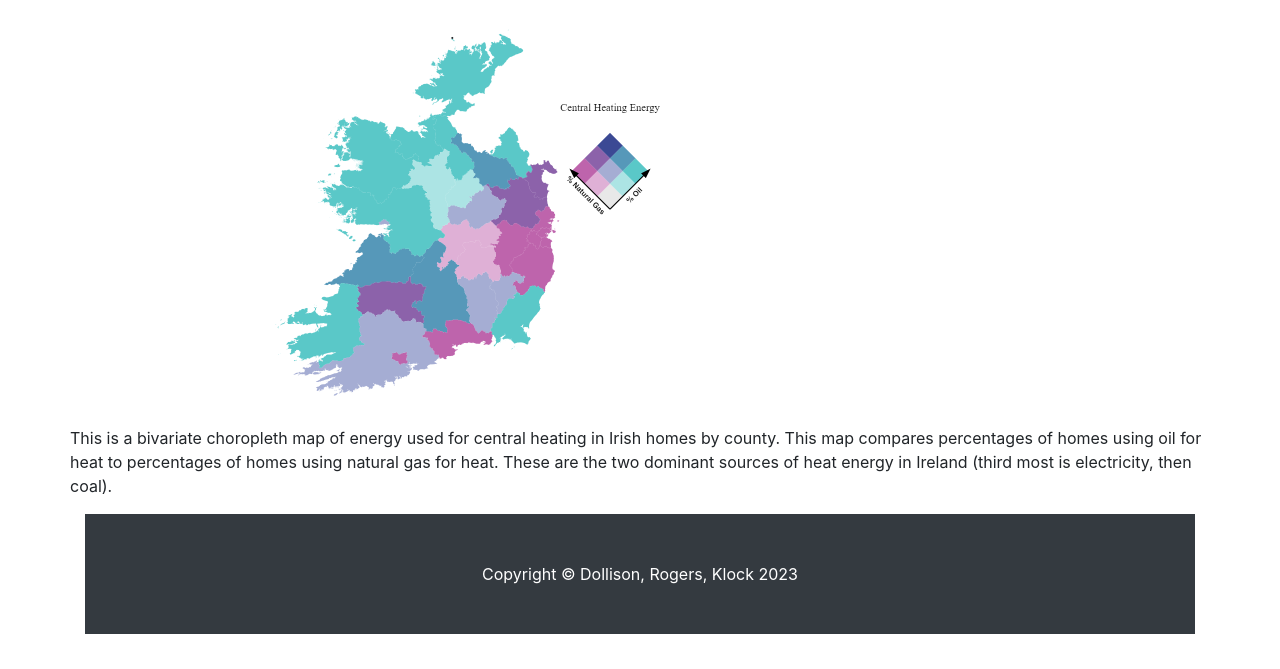
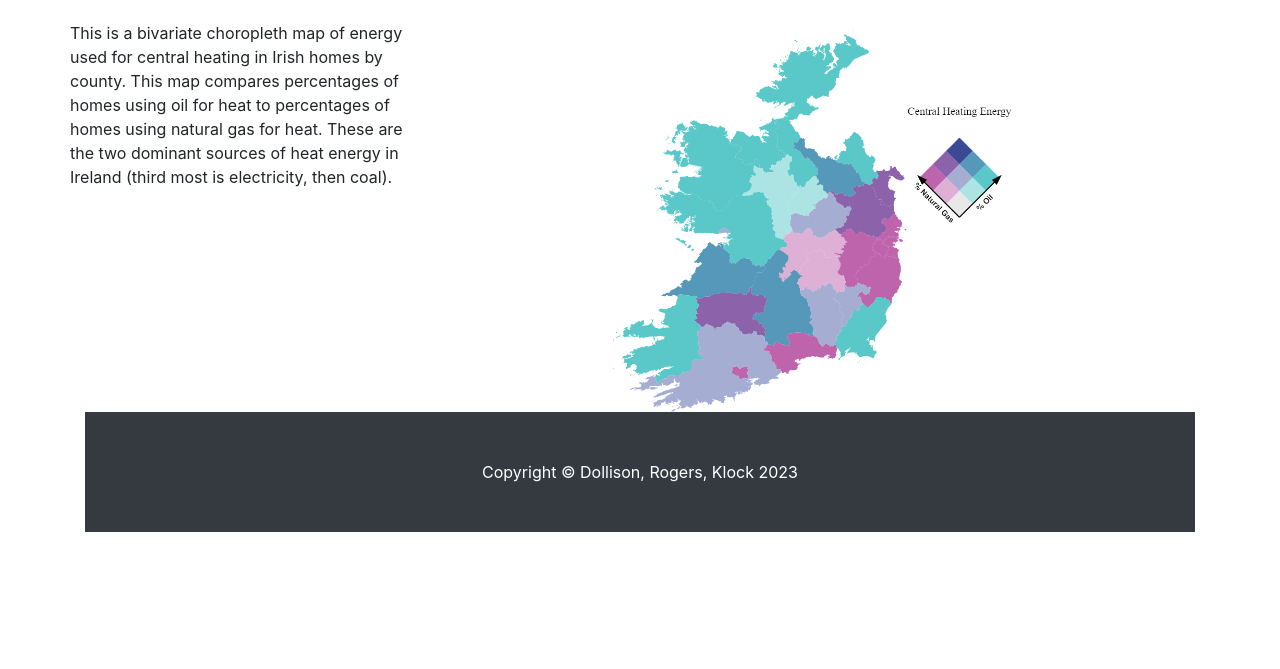
Before and after one commit to ghklock/EuroEnergy, a website: page Central_Heating.html in a window 1280 px wide. Shown: the part 131-800 px from the top of the page. Drawn offline with Linux system fonts and the light colour scheme.

Commit message:
fixed links
fixed links to observable. worked on columns

```diff
--- a/Central_Heating.html
+++ b/Central_Heating.html
@@ -60,14 +60,18 @@
 
 
       <div class="row">
-        <div class="col-lg-4 col-sm-6 portfolio-item">
-        <img class="card-img-top" src="ireland_CH.png" alt="" style="width:656px;height:375px;">
+
+        <div class="column left">
+
+
+
+          <p> This is a bivariate choropleth map of energy used for central heating in Irish homes by county. This map compares percentages of homes using oil for heat to percentages of homes using natural gas for heat. These are the two dominant sources of heat energy in Ireland (third most is electricity, then coal).   </p>
+       </div>
+
+        <div class="column right">
+          <img class="card-img-top" src="ireland_CH.png" alt="" style="">
         </div>
-        <p class="card-text">.</p>
-        </div>
-      <div class="row">
-        <p> This is a bivariate choropleth map of energy used for central heating in Irish homes by county. This map compares percentages of homes using oil for heat to percentages of homes using natural gas for heat. These are the two dominant sources of heat energy in Ireland (third most is electricity, then coal).   </p>
-    </div>
+      </div>
 
 
          <!-- /.row -->
--- a/css/3-col-portfolio.css
+++ b/css/3-col-portfolio.css
@@ -26,7 +26,14 @@ body {
 
 .column {
   float: left;
-  width: 50%;
+}
+
+.left {
+  width: 30%;
+}
+
+.right {
+  width: 60%;
 }
 
 /* Clear floats after the columns */
```
